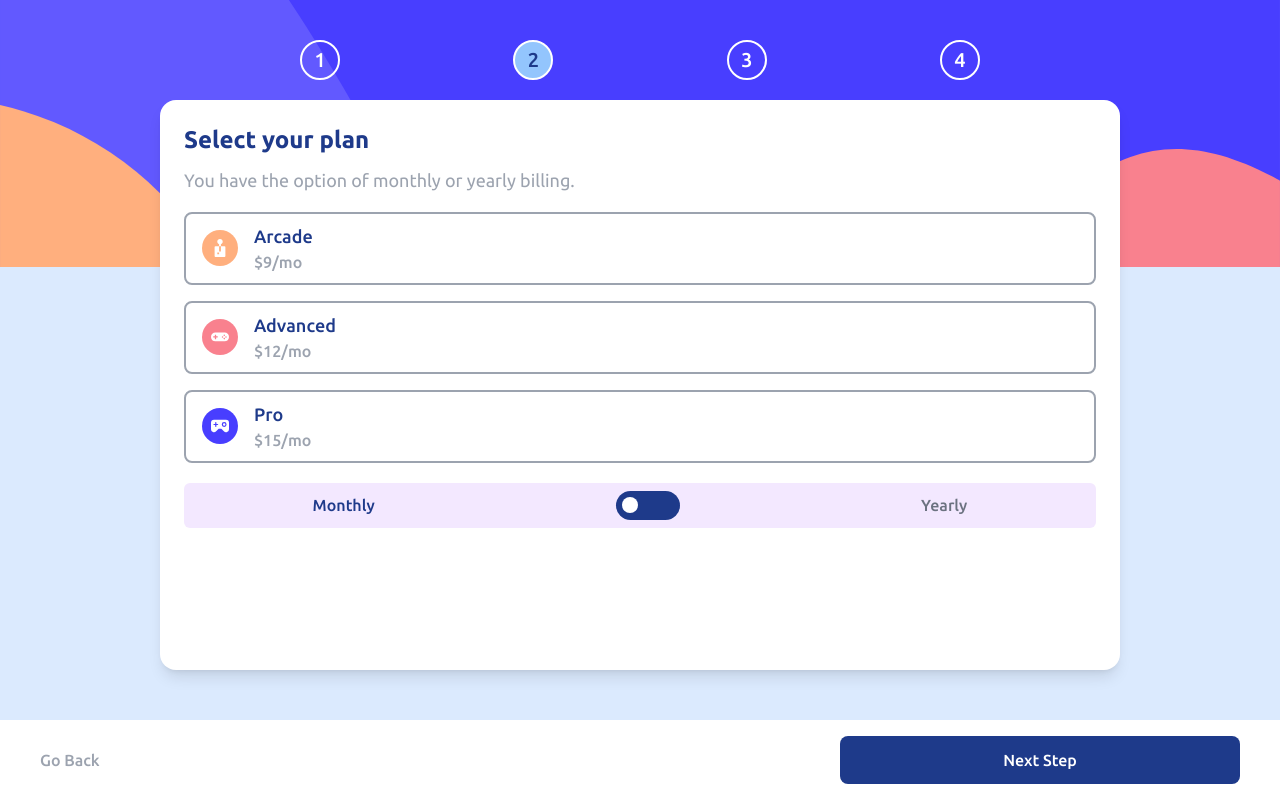
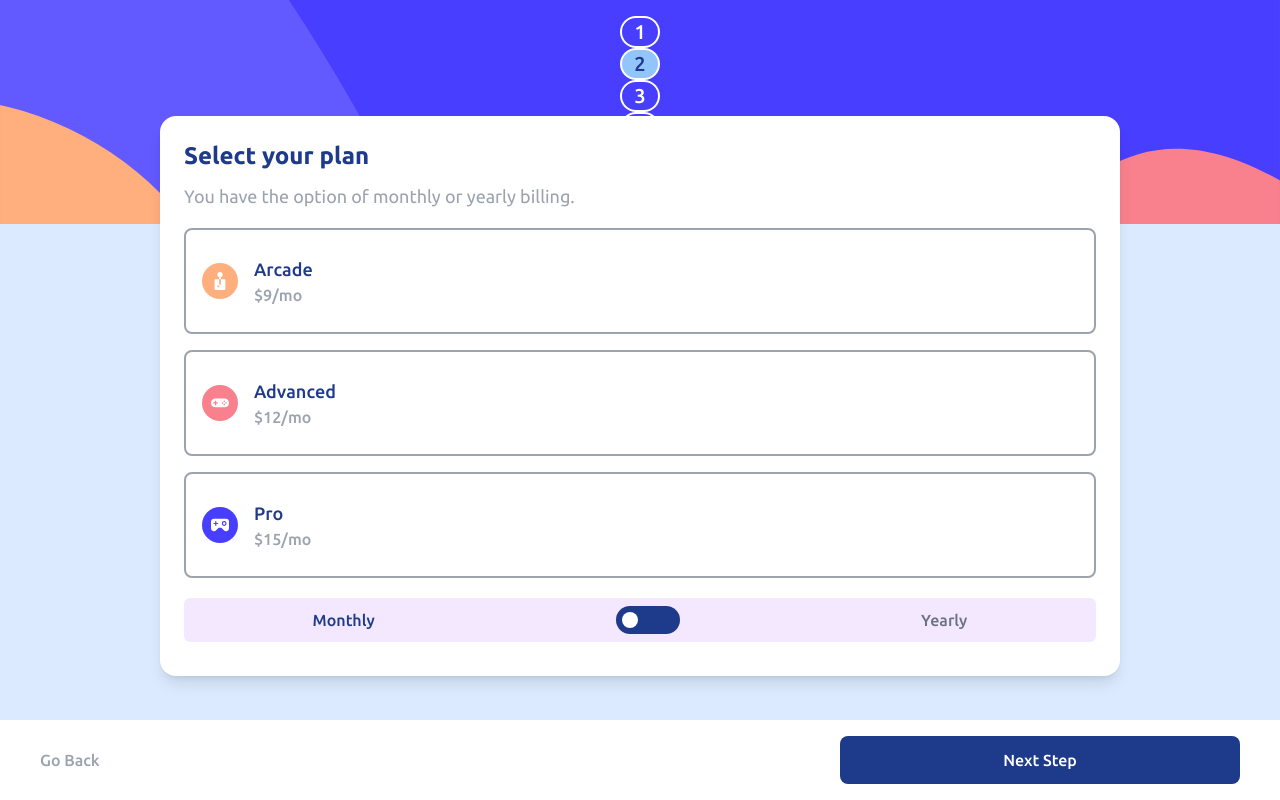
Before and after one commit to diopmorfall/multistep-form, a React (Create React App) app: page / in a window 1280 px wide. Both pictures are taken after a click on the button "Next Step". Built offline with nearby package versions, Linux system fonts and the light colour scheme.

Commit message:
App container added to style the StepsBar, NavigationButton and section

```diff
--- a/src/App.js
+++ b/src/App.js
@@ -16,56 +16,56 @@ function App() {
     switch (currentPage) {
         case 1:
             return (
-                <>
+                <div className='app'>
                     <StepsBar />
                     <PersonalFormPage />
                     <NavigationButtons currentPage={currentPage} />
-                </>
+                </div>
             );
 
         case 2:
             return (
-                <>
+                <div className='app'>
                     <StepsBar />
                     <SelectPlanPage />
                     <NavigationButtons currentPage={currentPage} />
-                </>
+                </div>
             );
 
         case 3:
             return (
-                <>
+                <div className='app'>
                     <StepsBar />
                     <PickAddOnsPage />
                     <NavigationButtons currentPage={currentPage} />
-                </>
+                </div>
             );
 
 
         case 4:
             return (
-            <>
+            <div className='app'>
                 <StepsBar />
                 <FinishUpPage />
                 <NavigationButtons currentPage={currentPage} />
-            </>
+            </div>
         );
 
         case 5:
             return(
-                <>
+                <div className='app'>
                     <StepsBar />
                     <CheckoutPage />
-                </>
+                </div>
             );
 
         default:
             return (
-                <>
+                <div className='app'>
                     <StepsBar />
                     <PersonalFormPage />
                     <NavigationButtons currentPage={currentPage} />
-                </>
+                </div>
             );
     }
 }
--- a/src/components/CheckoutPage/CheckoutPage.module.css
+++ b/src/components/CheckoutPage/CheckoutPage.module.css
@@ -1,9 +1,10 @@
 .checkout-container{
-    @apply relative top-28 h-4/5 flex flex-col items-center;
+    @apply relative bottom-3 h-3/5 flex flex-col items-center justify-between;
+    height: 65%
 }
 
 .checkout{
-    @apply h-3/4 flex flex-col items-center p-6;
+    @apply h-3/4 flex flex-col items-center p-7;
 }
 
 .checkout img{
@@ -19,7 +20,7 @@
 }
 
 .attribution{
-    @apply absolute bottom-0 px-5 text-xs text-center font-medium italic;
+    @apply absolute -bottom-16 px-4 text-xs text-center font-medium italic;
 }
 
 .attribution a{
--- a/src/components/FinishUpPage/FinishUpPage.module.css
+++ b/src/components/FinishUpPage/FinishUpPage.module.css
@@ -1,6 +1,6 @@
 .finish-up{
-    @apply top-28;
-    height: 65%;
+    @apply bottom-12;
+    height: 55%;
 }
 .purchases{
     @apply  flex flex-col bg-purple-50 p-4 rounded-xl mt-5;
--- a/src/components/NavigationButtons/NavigationButtons.module.css
+++ b/src/components/NavigationButtons/NavigationButtons.module.css
@@ -1,5 +1,5 @@
 footer{
-    @apply w-full absolute bottom-0 flex h-20 flex-row justify-between items-center bg-white p-3 font-medium sm:px-10;
+    @apply w-full absolute bottom-0 flex h-20 flex-row justify-between items-center bg-white p-5 font-medium sm:px-10 lg:col-span-2;
 }
 
 .hidden-prev-btn{
--- a/src/components/PersonalFormPage/PersonalFormPage.module.css
+++ b/src/components/PersonalFormPage/PersonalFormPage.module.css
@@ -1,5 +1,5 @@
 .form-page {
-    @apply relative top-24 h-2/3 mx-auto;
+    @apply bottom-8 h-3/5;
 }
 
 .form-page form{
--- a/src/components/PickAddOnsPage/PickAddOnsPage.module.css
+++ b/src/components/PickAddOnsPage/PickAddOnsPage.module.css
@@ -1,14 +1,15 @@
 .add-ons{
-    @apply top-28;
+    @apply bottom-8;
     height: 60%;
 }
 
 .add-ons-container{
-    @apply flex flex-col items-center;
+    @apply flex flex-col items-center justify-around;
+    height: 70%;
 }
 
 .add-on {
-    @apply my-2 w-full flex flex-row items-center justify-around rounded-xl p-2;
+    @apply my-2 w-full h-1/3 flex flex-row items-center justify-around rounded-xl p-2;
 }
 
 .selected-add-on{
--- a/src/components/SelectPlanPage/SelectPlanPage.js
+++ b/src/components/SelectPlanPage/SelectPlanPage.js
@@ -37,11 +37,7 @@ export default function SelectPlanPage() {
                     </div>
                 ))}
 
-                <div className={
-                    plansDetails.isYearlyPayment ?
-                    moduleStyles["recurrence-setter"] :
-                    `${moduleStyles["recurrence-setter"]} ${moduleStyles["recurrence-setter-positioning"]}`
-                }>
+                <div className={moduleStyles["recurrence-setter"]}>
                     <span className={
                             !plansDetails.isYearlyPayment ?
                             moduleStyles["selected"] : moduleStyles["not-selected"]
--- a/src/components/SelectPlanPage/SelectPlanPage.module.css
+++ b/src/components/SelectPlanPage/SelectPlanPage.module.css
@@ -1,5 +1,6 @@
 .plan-choice{
-    @apply h-3/4 top-20;
+    @apply bottom-1;
+    height: 70%;
 }
 
 .plan-choice h3{
@@ -7,11 +8,11 @@
 }
 
 .plans-container{
-    @apply flex flex-col justify-around w-full;
+    @apply flex flex-col justify-around w-full h-4/5;
 }
 
 .plan {
-    @apply my-1 h-1/4 flex flex-row justify-start items-center rounded-lg border-2 border-gray-400 p-2 sm:my-2;
+    @apply my-2 h-1/3 flex flex-row justify-start items-center rounded-lg border-2 border-gray-400 p-2 sm:my-2;
 }
 
 .selected-plan{
@@ -39,11 +40,7 @@
 }
 
 .recurrence-setter{
-    @apply h-12 flex flex-row justify-around items-center rounded-md bg-purple-100 p-2;
-}
-
-.recurrence-setter-positioning{
-    @apply relative top-3 w-full;
+    @apply relative top-3 h-12 flex flex-row justify-around items-center rounded-md bg-purple-100 p-2;
 }
 
 .selected{
@@ -55,7 +52,8 @@
 }
 
 .toggle-container{
-    @apply flex w-12 h-2/3 cursor-pointer items-center rounded-full bg-blue-900 p-1.5 sm:h-4/5 md:w-16;
+    @apply flex w-12 cursor-pointer items-center rounded-full bg-blue-900 p-1.5 sm:h-4/5 md:w-16;
+    height: 90%;
 }
 
 .monthly{
@@ -67,7 +65,7 @@
 }
 
 .toggle{
-    @apply h-3.5 w-3.5 rounded-full bg-white md:h-4 w-4;
+    @apply h-3.5 w-3.5 rounded-full bg-white md:h-4 md:w-4;
 }
 
 @media only screen and (min-width: 768px){
--- a/src/components/StepsBar/StepsBar.module.css
+++ b/src/components/StepsBar/StepsBar.module.css
@@ -3,11 +3,12 @@
 @tailwind utilities;
 
 nav {
-    @apply mb-10 py-10 absolute top-0 h-1/3 w-full bg-cover;
+    @apply py-4 absolute top-0 w-full bg-cover;
+    height: 28%;
 }
 
 .ul {
-    @apply mx-auto flex w-2/3 justify-around items-center;
+    @apply mx-auto flex w-2/3 justify-around items-center lg:flex-col items-start h-1/2;
     list-style-type: none;
 }
 
@@ -36,3 +37,13 @@ nav {
         @apply w-12 h-12 text-2xl;
     }
 }
+
+/*
+@media only screen and (min-width: 1024px){
+    nav{
+        height: 600px;
+        width: 300px;
+        background-size: auto;
+    }
+}
+*/
--- a/src/index.css
+++ b/src/index.css
@@ -10,13 +10,17 @@
 }
 
 #root{
-    @apply relative mx-auto flex flex-col justify-between bg-blue-100 py-5;
     height: 100vh;
+    width: 100vw;
     font-family: 'Ubuntu', sans-serif;
 }
 
+.app{
+    @apply relative h-full w-full flex flex-col justify-center bg-blue-100;
+}
+
 section{
-    @apply relative w-11/12 mx-auto flex flex-col rounded-2xl bg-white p-6 shadow-lg sm:w-3/4;
+    @apply relative w-10/12 mx-auto flex flex-col rounded-2xl bg-white p-6 shadow-lg sm:w-3/4;
 }
 
 section h1{
```
